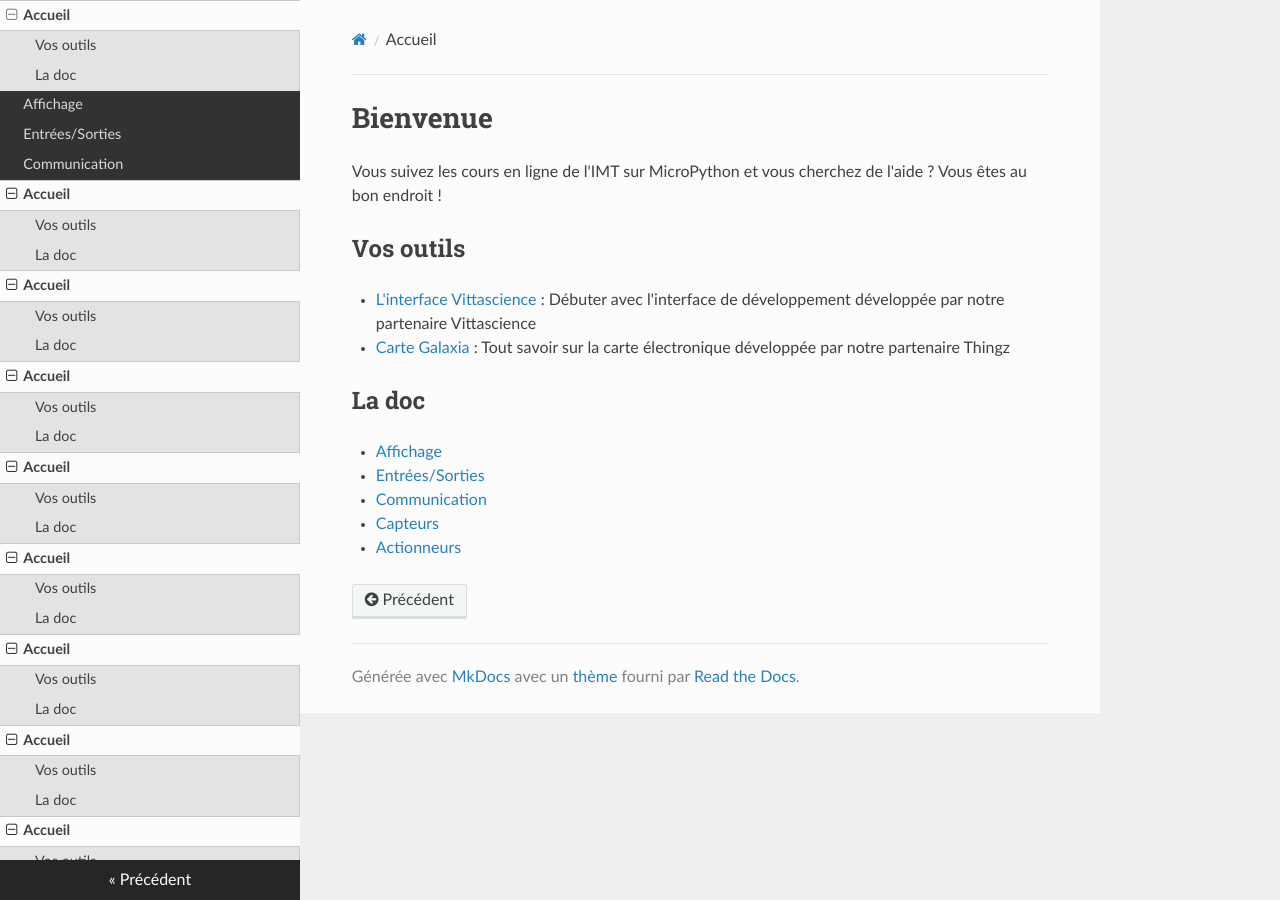
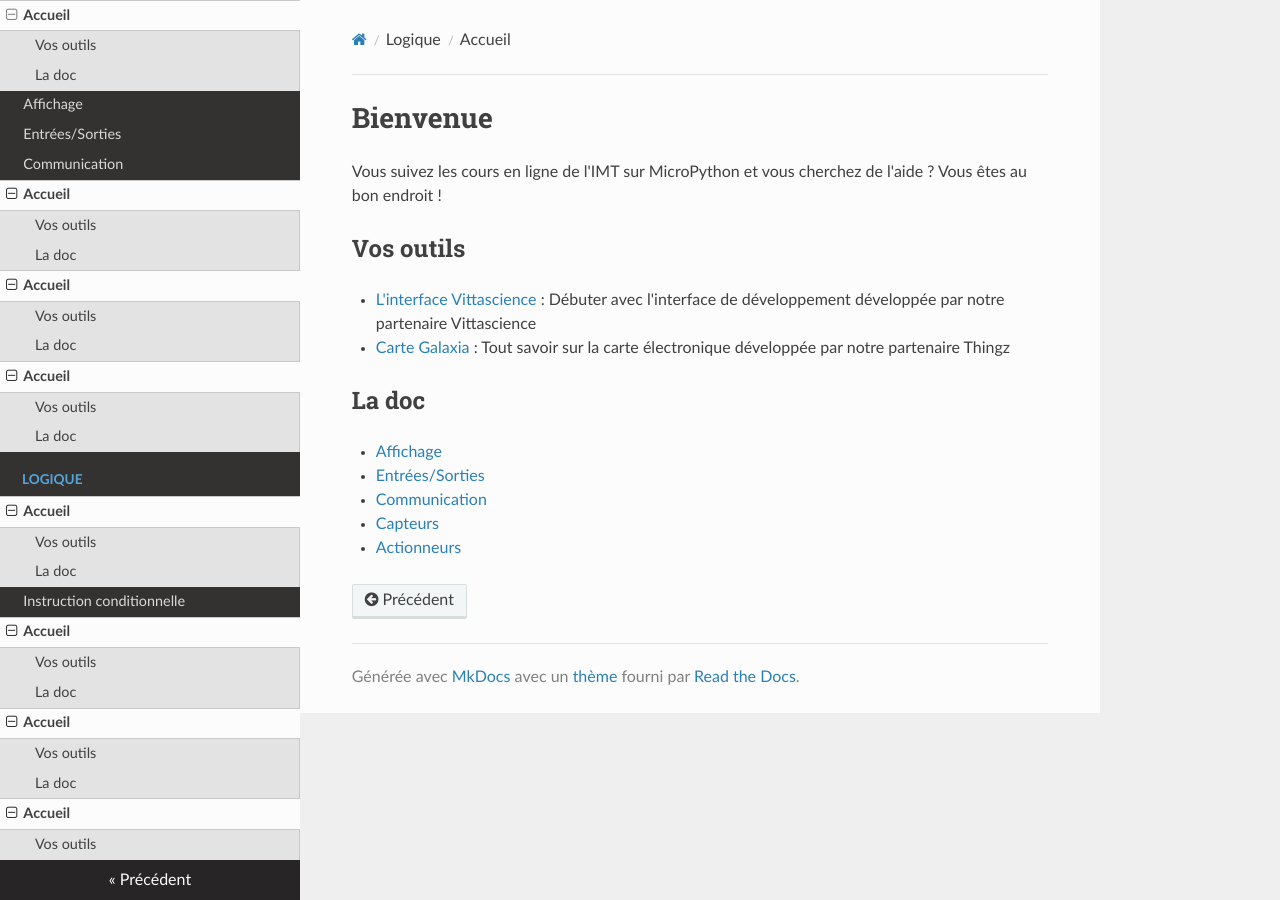
Before and after one commit to imt-atlantique/micropython_doc, an MkDocs documentation site: the page built from docs/index.md, in a window 1280 px wide. Built offline with MkDocs 1.6.1, drawn with Linux system fonts in a browser that asks for light colours; nearby versions of some CDN libraries.

Commit message:
ajout categ logique et fiche blocdesisionnel yml updated

```diff
--- a/mkdocs.yml
+++ b/mkdocs.yml
@@ -10,7 +10,9 @@ nav:
     - 'Réseau': index.md
     - 'Capteurs': index.md
     - 'Actionneurs': index.md
-    - 'Logique': index.md
+    - 'Logique':
+      - 'index' : 'index.md'
+      - 'Instruction conditionnelle': 'logique/Instruction_Conditionnelle.md'
     - 'Boucles': index.md
     - 'Math': index.md
     - 'Texte': index.md
```
Also changed, not shown: docs/logique/Instruction_Conditionnelle.md (added, +46 -0 lines), docs/logique/assets/bloc_decisionnelle.png (added), docs/logique/assets/eval.png (added), docs/logique/assets/organigramme.excalidraw.png (added).
